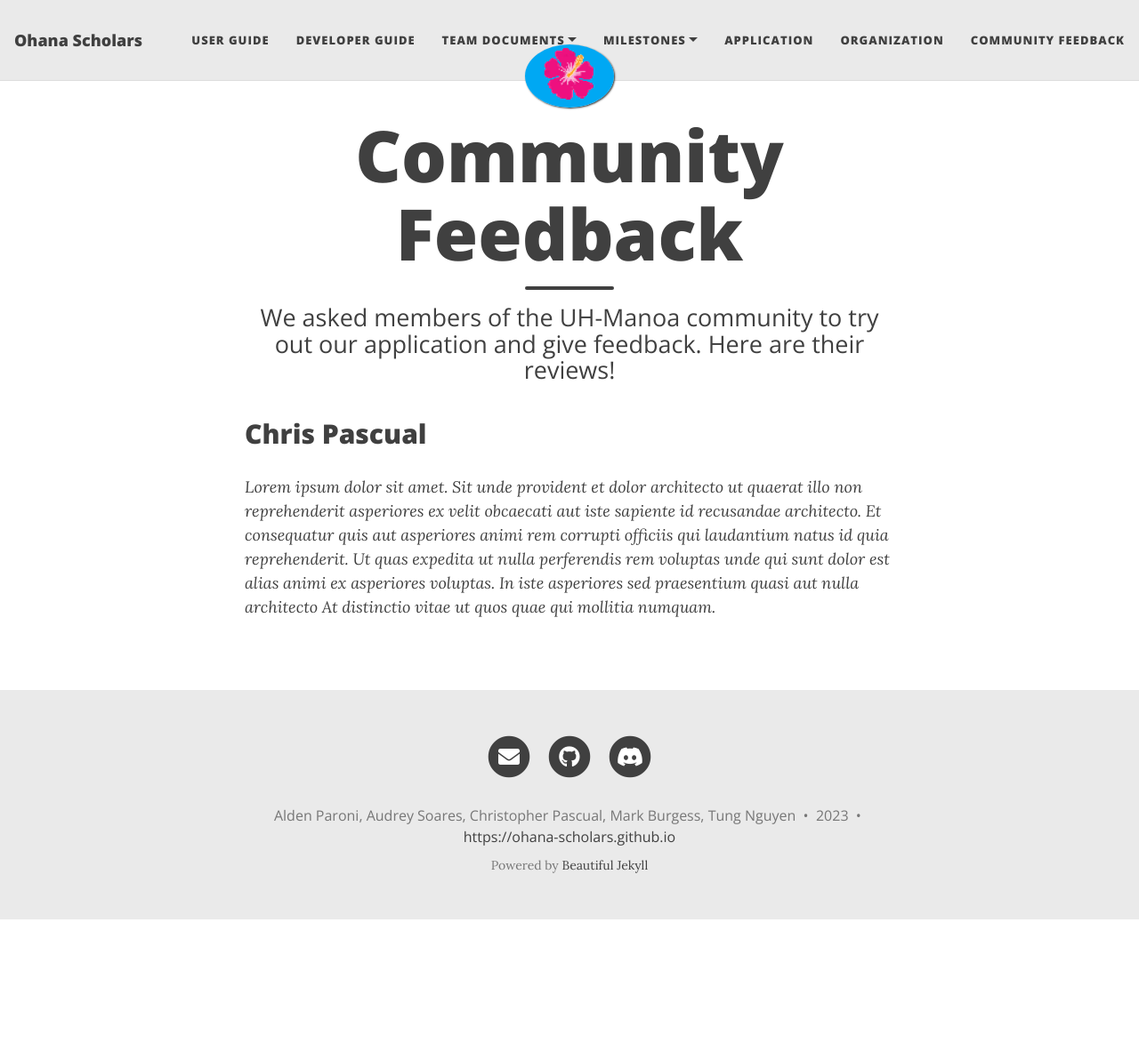
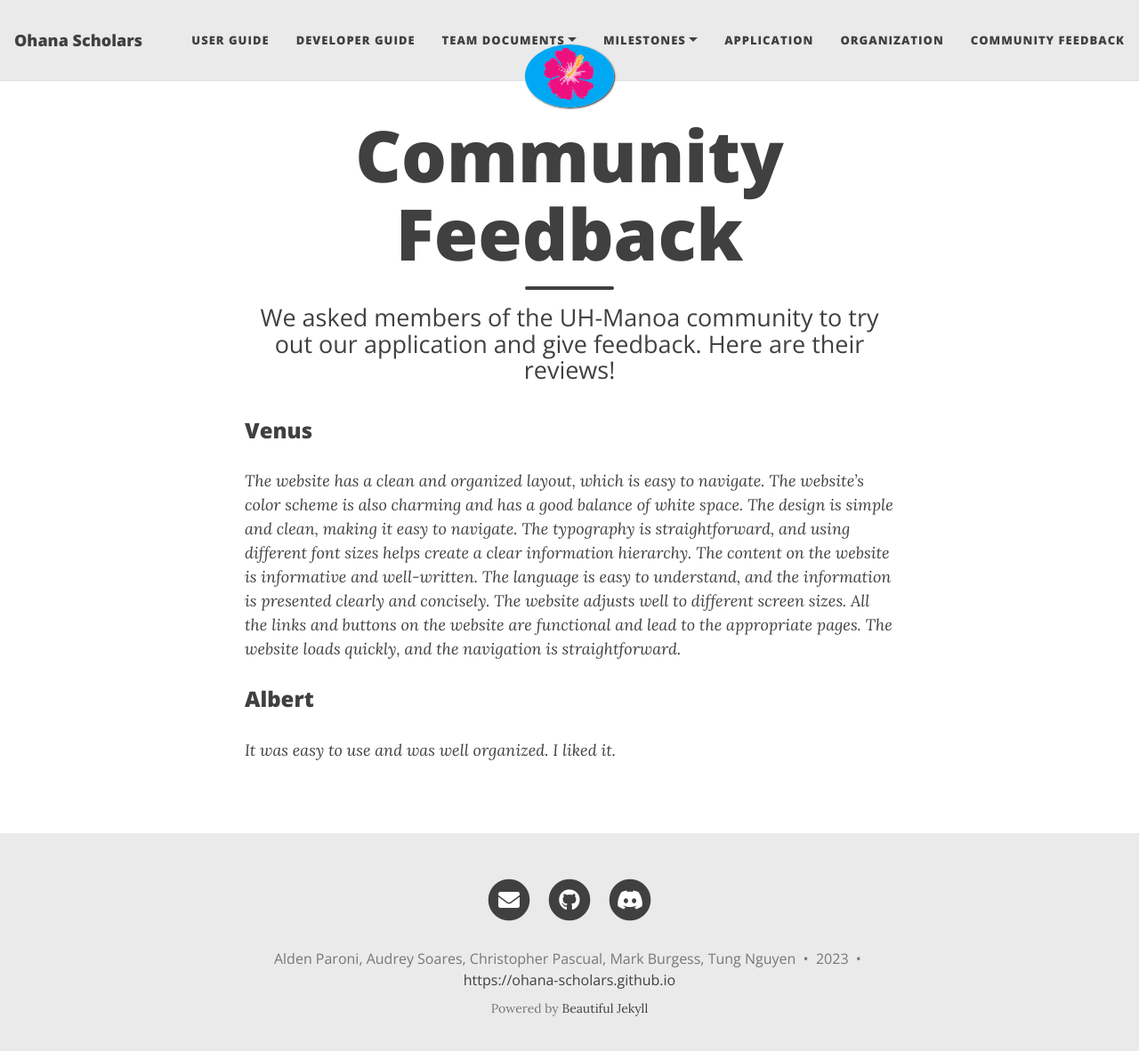
Before and after one commit to ohana-scholars/ohana-scholars.github.io, a Jekyll site: the page built from community-feedback.md, in a window 1280 px wide and 1195 px high. Shown: the top 1182 px of the window at 89% size. Built offline with Jekyll 4.4.1, drawn with Linux system fonts in a browser that asks for light colours; nearby versions of some CDN libraries.

Commit message:
Added two reviews to the community feedback page

```diff
--- a/community-feedback.md
+++ b/community-feedback.md
@@ -4,5 +4,8 @@ title: Community Feedback
 subtitle: We asked members of the UH-Manoa community to try out our application and give feedback. Here are their reviews!
 ---
 
-## Chris Pascual
-_Lorem ipsum dolor sit amet. Sit unde provident et dolor architecto ut quaerat illo non reprehenderit asperiores ex velit obcaecati aut iste sapiente id recusandae architecto. Et consequatur quis aut asperiores animi rem corrupti officiis qui laudantium natus id quia reprehenderit. Ut quas expedita ut nulla perferendis rem voluptas unde qui sunt dolor est alias animi ex asperiores voluptas. In iste asperiores sed praesentium quasi aut nulla architecto At distinctio vitae ut quos quae qui mollitia numquam._
+### Venus
+_The website has a clean and organized layout, which is easy to navigate. The website's color scheme is also charming and has a good balance of white space. The design is simple and clean, making it easy to navigate. The typography is straightforward, and using different font sizes helps create a clear information hierarchy. The content on the website is informative and well-written. The language is easy to understand, and the information is presented clearly and concisely. The website adjusts well to different screen sizes. All the links and buttons on the website are functional and lead to the appropriate pages. The website loads quickly, and the navigation is straightforward._
+
+### Albert
+_It was easy to use and was well organized. I liked it._
```
